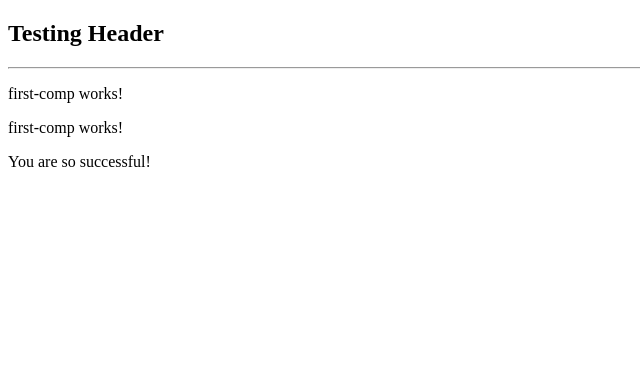
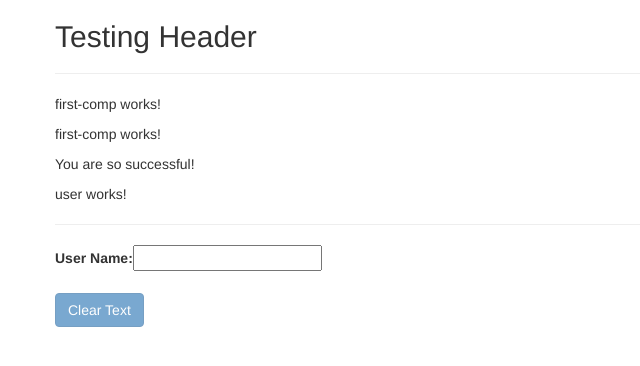
Before and after one commit to vincentcalai/NgRx-Training, an Angular app: page / in a window 1280 px wide. Shown: the top 366 px of the page, without its empty margins (0-640 px from the left). Built offline with nearby package versions, Linux system fonts and the light colour scheme.

Commit message:
assignment 2

```diff
--- a/angular.json
+++ b/angular.json
@@ -23,6 +23,7 @@
               "src/assets"
             ],
             "styles": [
+              "node_modules/bootstrap/dist/css/bootstrap.min.css",
               "src/styles.css"
             ],
             "scripts": []
@@ -90,10 +91,10 @@
               "src/assets"
             ],
             "styles": [
-              "node_modules/bootstrap/dist/css/bootstrap.min.css",
               "src/styles.css"
             ],
-            "scripts": []
+            "scripts": [
+            ]
           }
         }
       }
--- a/package.json
+++ b/package.json
@@ -15,10 +15,15 @@
     "@angular/compiler": "~13.3.0",
     "@angular/core": "~13.3.0",
     "@angular/forms": "~13.3.0",
+    "@angular/localize": "~13.3.0",
     "@angular/platform-browser": "~13.3.0",
     "@angular/platform-browser-dynamic": "~13.3.0",
     "@angular/router": "~13.3.0",
+    "@ng-bootstrap/ng-bootstrap": "^12.1.2",
+    "@popperjs/core": "^2.10.2",
     "bootstrap": "^3.4.1",
+    "jquery": "^3.6.0",
+    "popper.js": "^1.16.1",
     "rxjs": "~7.5.0",
     "tslib": "^2.3.0",
     "zone.js": "~0.11.4"
--- a/src/app/app.component.html
+++ b/src/app/app.component.html
@@ -5,5 +5,6 @@
         <app-first-comp></app-first-comp>
         <app-first-comp></app-first-comp>
         <app-second-comp></app-second-comp>
+        <app-user></app-user>
     </div>
 </div>
--- /dev/null
+++ b/src/app/user/user.component.html
@@ -0,0 +1,8 @@
+<p>user works!</p>
+<hr>
+<label for="username">User Name: </label>
+<input type="text" [(ngModel)] = "username">
+<br>
+{{username}}
+<br>
+<button class="btn btn-primary" (click) = "clearText()" [disabled]="username === ''">Clear Text</button>
--- /dev/null
+++ b/src/app/user/user.component.ts
@@ -0,0 +1,32 @@
+import { Component, OnInit } from '@angular/core';
+
+@Component({
+  selector: 'app-user',
+  templateUrl: './user.component.html',
+  styleUrls: ['./user.component.css']
+})
+export class UserComponent implements OnInit {
+
+  username: string = '';
+  isTextEmpty: boolean = true;
+
+  constructor() { }
+
+  ngOnInit(): void {
+  }
+
+  // checkText(username){
+  //   if(username === ''){
+  //     console.log("username is true");
+  //     this.isTextEmpty = true;
+  //   } else{
+  //     console.log("username is false");
+  //     this.isTextEmpty = false;
+  //   }
+  // }
+
+  clearText(){
+    this.username = '';
+  }
+
+}
--- a/src/polyfills.ts
+++ b/src/polyfills.ts
@@ -1,3 +1,7 @@
+/***************************************************************************************************
+ * Load `$localize` onto the global scope - used if i18n tags appear in Angular templates.
+ */
+import '@angular/localize/init';
 /**
  * This file includes polyfills needed by Angular and is loaded before the app.
  * You can add your own extra polyfills to this file.
```
Also changed, not shown: src/app/app.module.ts (+8 -2 lines), src/app/user/user.component.css (added), 2 other files (tests, documents, lock files or other folders).
